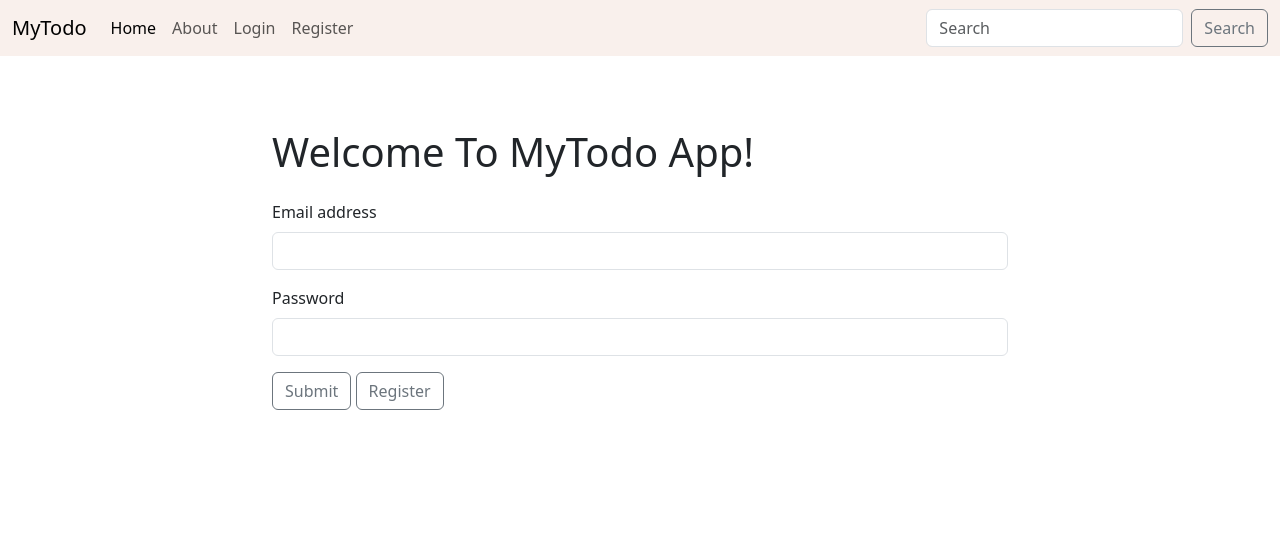
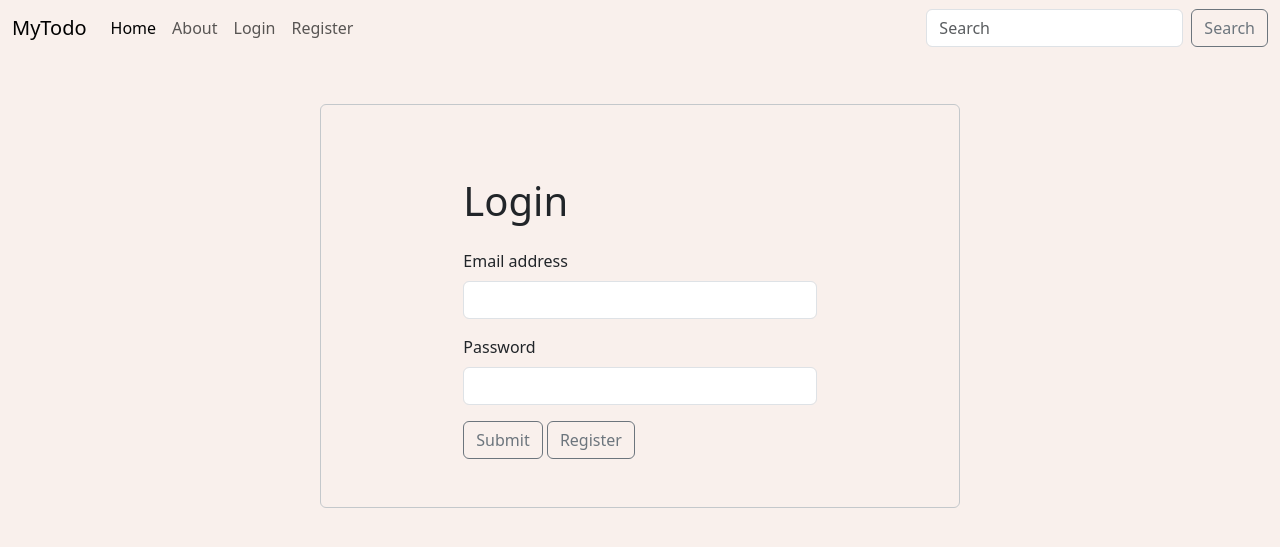
Before and after one commit to Halima-Ehsan/Todo-Flask, a Flask app: page /login in a window 1280 px wide. Shown: the top 547 px of the page. Run offline with Flask 3, Linux system fonts and the light colour scheme.

Commit message:
final commit

```diff
--- a/templates/base.html
+++ b/templates/base.html
@@ -11,6 +11,9 @@
         background-color: #F9F0EC;
       }
       .navbar-custom {
+        background-color: #F9F0EC;
+      }
+      body{
         background-color: #F9F0EC;
       }
     </style>
--- a/templates/login.html
+++ b/templates/login.html
@@ -1,10 +1,10 @@
 {% extends 'base.html' %}
 {% block body  %}
 
-    <div class="container my-5">
+    <div class="container p-5 my-5 border border-secondary-subtle rounded w-50">
         <div class="row justify-content-center">
             <div class="col-sm-8">
-                <h1 class="my-4">Welcome To MyTodo  App!</h1>
+                <h1 class="my-4">Login</h1>
                 <form action="/login" method="POST">
                     <div class="mb-3">
                       <label for="exampleInputEmail1" class="form-label">Email address</label>
--- a/templates/register.html
+++ b/templates/register.html
@@ -1,9 +1,9 @@
 {% extends 'base.html' %}
 {% block body  %}
-    <div class="container my-5">
+    <div class="container p-3 my-5 border border-secondary-subtle rounded w-50">
         <div class="row justify-content-center">
             <div class="col-sm-8">
-                <h1 class="my-3">Register Form</h1>
+                <h1 class="my-3">Register Yourself!</h1>
                 <form action="/register" method="POST">
                     <div class="mb-3">
                         <label for="name" class="form-label">Name</label>
```
Also changed, not shown: instance/todo.db.
